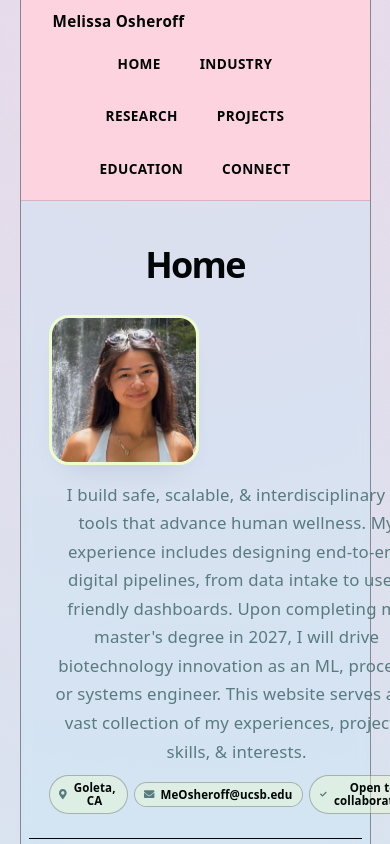
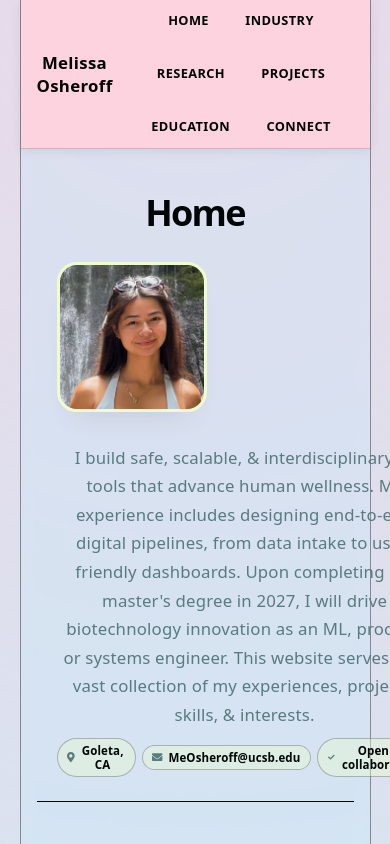
Before and after one commit to Mosherof/melissa-portfolio, a React (Vite) app: page / in a window 390 px wide. Shown: the top 844 px of the page. Built offline with nearby package versions, Linux system fonts and the light colour scheme.

Commit message:
Trying mobile experience again

```diff
--- a/src/App.css
+++ b/src/App.css
@@ -652,85 +652,3 @@ section:first-of-type {
     border-right-color: var(--border);
   }
 }
-
-/* Mobile-specific adjustments */
-@media (max-width: 600px) {
-  .topbar-inner {
-    flex-direction: column;
-    align-items: flex-start;
-    gap: 0.5rem;
-    min-height: 56px;
-    padding: 10px 1rem;
-  }
-
-  .brand-name {
-    font-size: 0.95rem;
-  }
-
-  .topnav {
-    justify-content: center;
-    width: 100%;
-    gap: 0.5rem;
-  }
-
-  .nav-link {
-    padding: 0.6rem 0.9rem;
-    font-size: 0.85rem;
-  }
-
-  section {
-    width: calc(100% - 1rem);
-    padding: 1rem 0;
-  }
-
-  .projects {
-    padding: 1rem;
-    gap: 0.9rem;
-  }
-
-  .project-image {
-    height: 90px;
-  }
-
-  .project-content {
-    padding: 0.9rem;
-  }
-
-  .project-links {
-    flex-direction: column;
-  }
-
-  .project-links a {
-    flex: none;
-    width: 100%;
-  }
-
-  .next-steps {
-    padding: 1rem;
-  }
-
-  .next-steps > div {
-    padding: 16px;
-  }
-
-  .intro-row {
-    gap: 1rem;
-  }
-
-  .timeline {
-    gap: 1rem;
-    grid-template-columns: 1fr;
-  }
-
-  .education-grid {
-    grid-template-columns: 1fr;
-  }
-
-  #spacer {
-    height: 48px;
-  }
-
-  .topbar {
-    box-shadow: none;
-  }
-}
```
